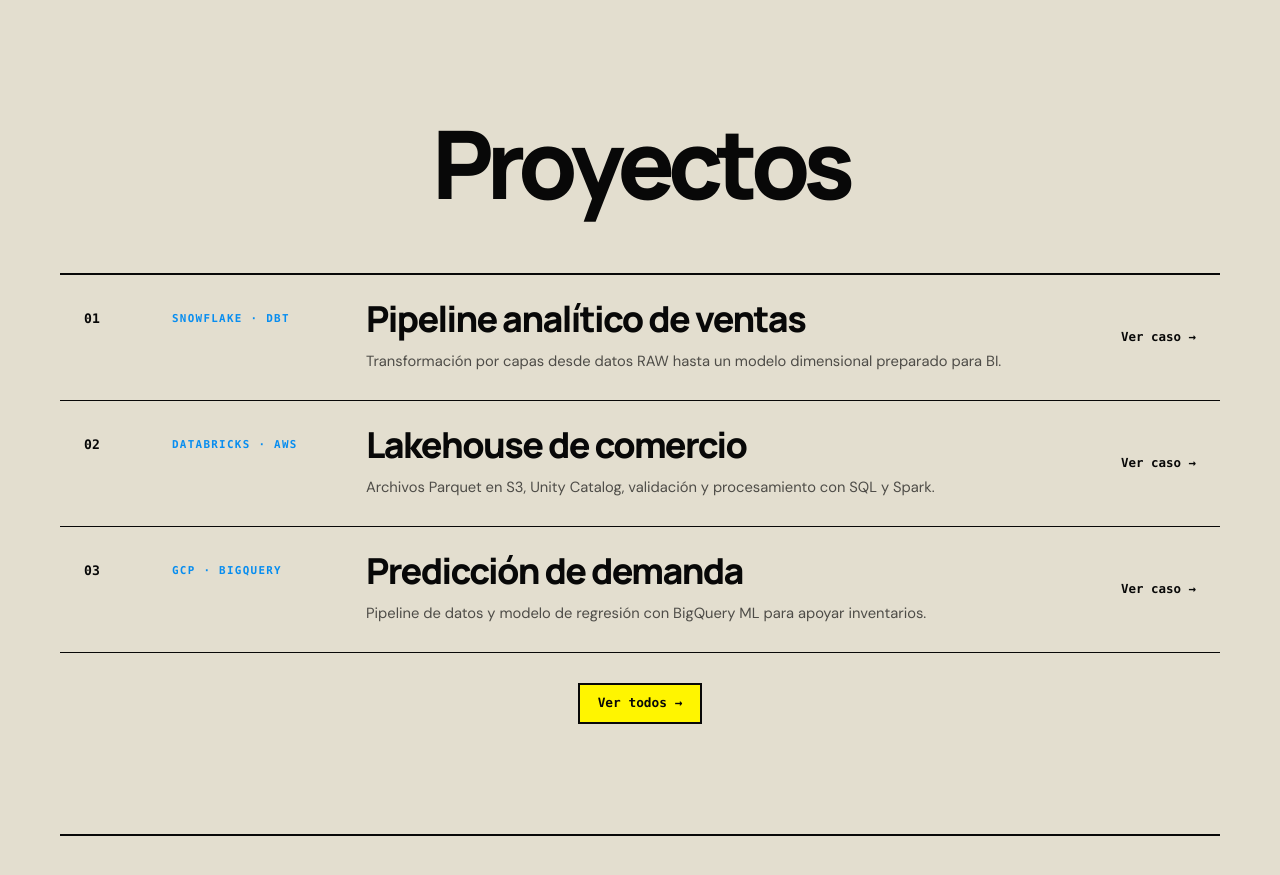
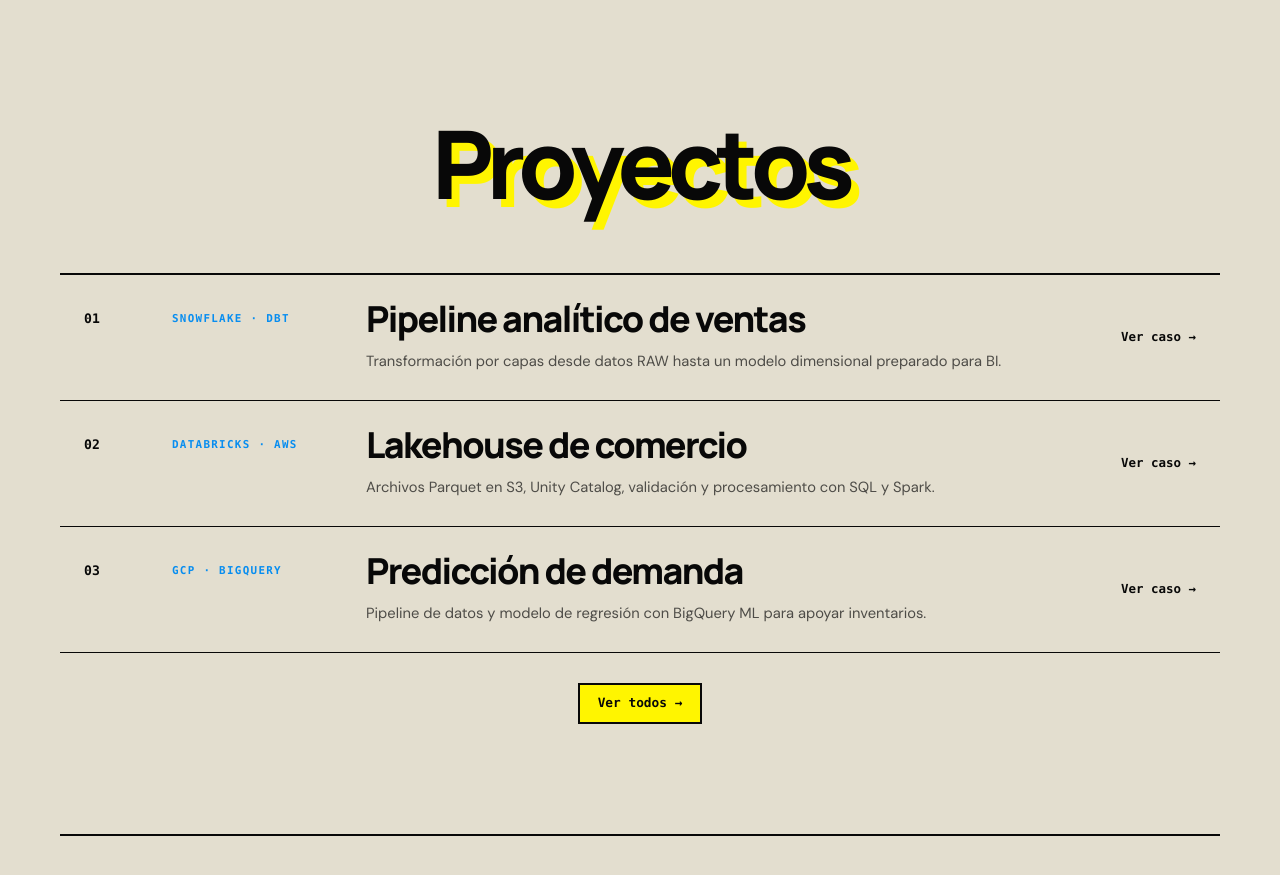
Before and after one commit to andreris/MY_PORTFOLIO, a website: page index.html in a window 1280 px wide. Shown: the part 1760-2635 px from the top of the page. Drawn offline with Linux system fonts and the light colour scheme.

Commit message:
Add yellow drop-shadow to Proyectos heading

```diff
--- a/css/styles.css
+++ b/css/styles.css
@@ -978,3 +978,4 @@ body.has-custom-cursor label{cursor:none}
   paint-order:stroke fill;
   filter:drop-shadow(6px 6px 0 var(--signal));
 }
+#proyectos-home .section-heading h2{text-shadow:8px 8px 0 #fff500}
```
